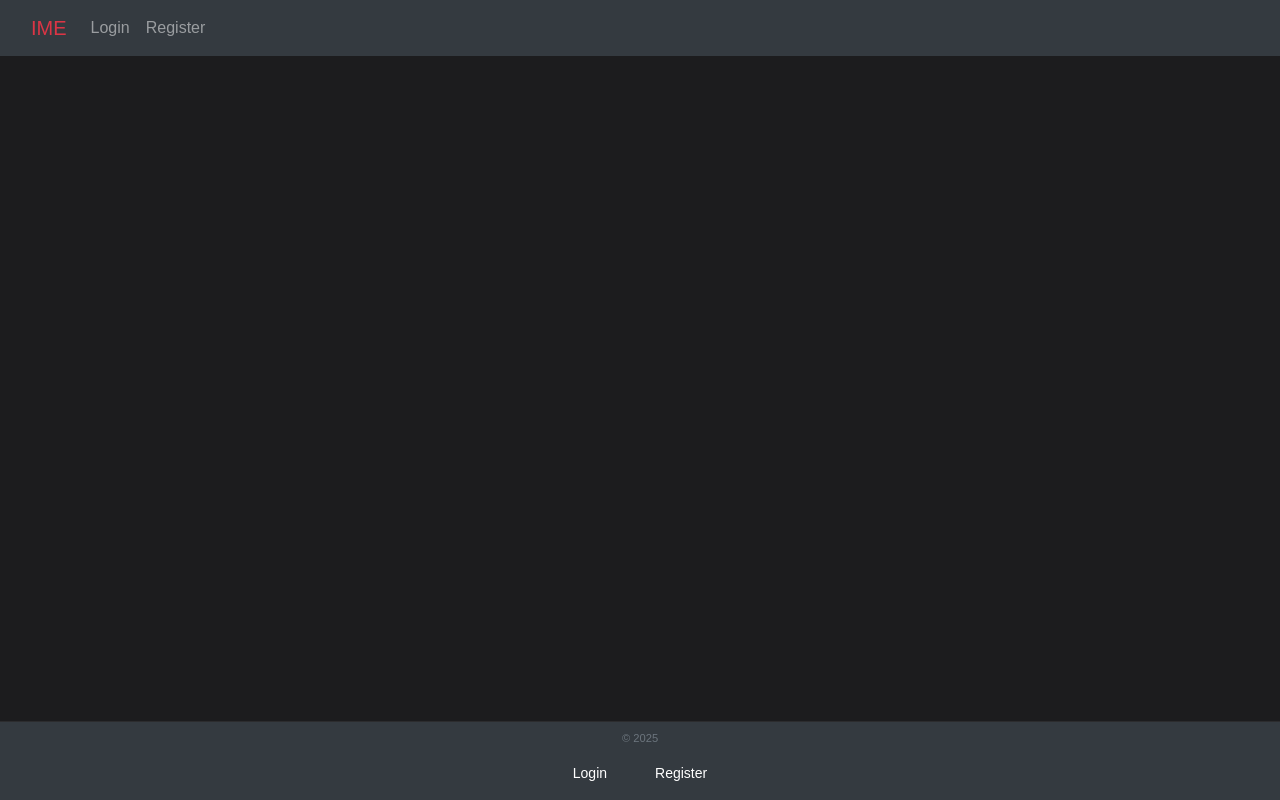
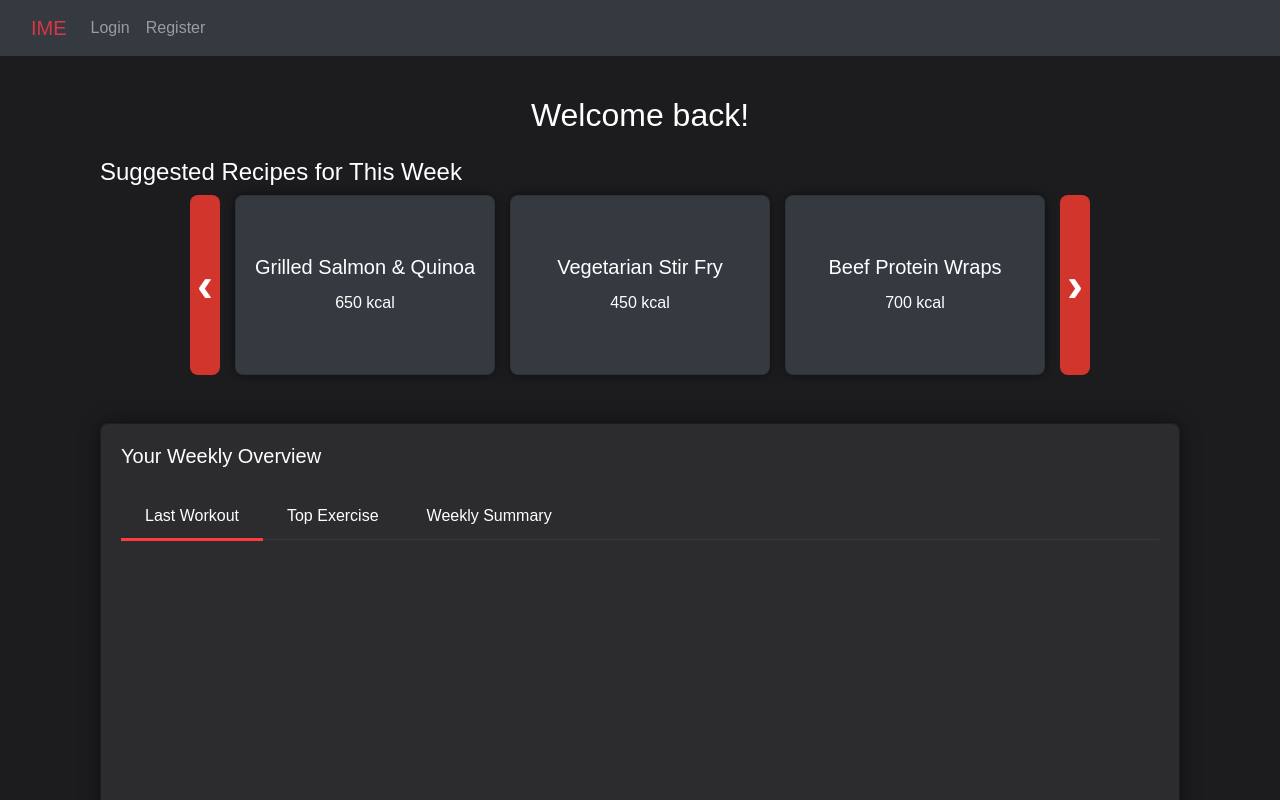
Before and after one commit to Ante-Diluvian/Projekt-Masivni-podatki, a React (Create React App) app in the folder RAIN/frontend/: page / in a window 1280 px wide. Shown: the top 800 px of the page. Built offline with nearby package versions, Linux system fonts and the light colour scheme.

Commit message:
Updated Home screen
Updated homescreen with simple carousel, weekly overview of exercises

```diff
--- /dev/null
+++ b/RAIN/frontend/src/RecipeCarousel.js
@@ -0,0 +1,154 @@
+import React, { useState, useEffect, useRef } from 'react';
+
+function RecipeCarousel() {
+  const mockRecipes = [
+    { title: 'Chicken Salad Bowl', calories: 500 },
+    { title: 'Grilled Salmon & Quinoa', calories: 650 },
+    { title: 'Vegetarian Stir Fry', calories: 450 },
+    { title: 'Beef Protein Wraps', calories: 700 },
+    { title: 'Avocado Toast', calories: 400 },
+    { title: 'Pasta Primavera', calories: 550 },
+  ];
+
+  const visibleCount = 3;
+  const [currentIndex, setCurrentIndex] = useState(0);
+  const timeoutRef = useRef(null);
+
+  const next = () => {
+    setCurrentIndex((prev) => (prev + 1) % mockRecipes.length);
+  };
+
+  const prev = () => {
+    setCurrentIndex((prev) =>
+      prev === 0 ? mockRecipes.length - 1 : prev - 1
+    );
+  };
+
+  const resetTimeout = () => {
+    if (timeoutRef.current) clearTimeout(timeoutRef.current);
+  };
+
+  useEffect(() => {
+    resetTimeout();
+    timeoutRef.current = setTimeout(() => {
+      next();
+    }, 3000);
+
+    return () => resetTimeout();
+  }, [currentIndex]);
+
+  const getVisibleRecipes = () => {
+    let visible = [];
+    for (let i = 0; i < visibleCount; i++) {
+      visible.push(mockRecipes[(currentIndex + i) % mockRecipes.length]);
+    }
+    return visible;
+  };
+
+  const visibleRecipes = getVisibleRecipes();
+
+  return (
+    <div
+      style={{
+        position: 'relative',
+        maxWidth: '900px',
+        margin: 'auto',
+        color: 'white',
+        userSelect: 'none',
+        display: 'flex',
+        alignItems: 'center',
+        height: '180px',
+      }}
+    >
+      {/* Gumb Nazaj */}
+      <button
+        onClick={() => {
+          prev();
+          resetTimeout();
+        }}
+        style={{
+          backgroundColor: 'rgba(255, 59, 48, 0.8)',
+          border: 'none',
+          borderRadius: '0.5rem',
+          width: '30px',     // fiksna širina gumba
+          height: '100%',    // višina kot carousel
+          color: 'white',
+          cursor: 'pointer',
+          fontWeight: 'bold',
+          fontSize: '48px',
+          userSelect: 'none',
+          display: 'flex',
+          alignItems: 'center',
+          justifyContent: 'center',
+          padding: 0,
+          marginRight: '15px',
+        }}
+        aria-label="Previous recipe"
+      >
+        ‹
+      </button>
+
+      {/* Prikaz receptov */}
+      <div
+        style={{
+          display: 'flex',
+          gap: '15px',
+          flexGrow: 1,
+          height: '100%',
+        }}
+      >
+        {visibleRecipes.map((recipe, idx) => (
+          <div
+            key={idx}
+            className="card bg-dark text-white"
+            style={{
+              borderRadius: '0.5rem',
+              padding: '1rem',
+              flex: '1 0 calc(33.333% - 10px)',
+              minWidth: 0,
+              height: '100%',
+              display: 'flex',
+              flexDirection: 'column',
+              justifyContent: 'center',
+              textAlign: 'center',
+              boxShadow: '0 0 10px rgba(0,0,0,0.5)',
+            }}
+          >
+            <h5 className="card-title">{recipe.title}</h5>
+            <p className="card-text">{recipe.calories} kcal</p>
+          </div>
+        ))}
+      </div>
+
+      {/* Gumb Naprej */}
+      <button
+        onClick={() => {
+          next();
+          resetTimeout();
+        }}
+        style={{
+          backgroundColor: 'rgba(255, 59, 48, 0.8)',
+          border: 'none',
+          borderRadius: '0.5rem',
+          width: '30px',      // fiksna širina gumba
+          height: '100%',     // višina kot carousel
+          color: 'white',
+          cursor: 'pointer',
+          fontWeight: 'bold',
+          fontSize: '48px',
+          userSelect: 'none',
+          display: 'flex',
+          alignItems: 'center',
+          justifyContent: 'center',
+          padding: 0,
+          marginLeft: '15px',
+        }}
+        aria-label="Next recipe"
+      >
+        ›
+      </button>
+    </div>
+  );
+}
+
+export default RecipeCarousel;
--- a/RAIN/frontend/src/components/MainScreen.js
+++ b/RAIN/frontend/src/components/MainScreen.js
@@ -1,14 +1,98 @@
-import { useContext } from 'react';
+import { useContext, useEffect, useState } from 'react';
 import { UserContext } from '../userContext';
-import { Navigate } from 'react-router-dom';
+import RecipeCarousel from '../RecipeCarousel';
+import { WorkoutChart, LatestChart, Exercise } from '../Chart';
 
 function MainScreen() {
   const { user } = useContext(UserContext);
+  const [workouts, setWorkouts] = useState([]);
+  const [loading, setLoading] = useState(false);
+  const [error, setError] = useState(null);
+  const [activeTab, setActiveTab] = useState('last');
 
+  useEffect(() => {
+    const GetWorkouts = async () => {
+      if (!user?._id) return;
+
+      setLoading(true);
+      setError(null);
+      try {
+        const res = await fetch(`http://localhost:3001/workouts/workouts/${user._id}`);
+        if (!res.ok) throw new Error(`Failed to fetch: ${res.status}`);
+        const data = await res.json();
+        setWorkouts(Array.isArray(data) ? data : []);
+      } catch (err) {
+        console.error("Fetch error:", err);
+        setError(err.message);
+        setWorkouts([]);
+      } finally {
+        setLoading(false);
+      }
+    };
+
+    GetWorkouts();
+  }, [user]);
+
+  const totalCaloriesWeek = workouts
+    .filter(w => {
+      const diff = Date.now() - new Date(w.startTimestamp).getTime();
+      return diff <= 7 * 24 * 60 * 60 * 1000; //Last 7 days
+    })
+    .reduce((sum, w) => sum + (w.caloriesBurned || 0), 0);
+
+  if (loading) return <div className="alert alert-info">Loading data...</div>;
+  if (error) return <div className="alert alert-danger">Error: {error}</div>;
 
   return (
-    <div className="text-center d-flex flex-column justify-content-center align-items-center h-100">
-      dwa
+    <div className="container pt-5 mt-5">
+      <h2 className="text-center text-white mb-4">Welcome back!</h2>
+
+      <div className="mb-5">
+        <h4 className="text-white">Suggested Recipes for This Week</h4>
+        <RecipeCarousel calories={totalCaloriesWeek} />
+      </div>
+
+      <div className="card text-white shadow-sm" style={{ backgroundColor: '#2C2C2E', borderRadius: '0.5rem' }}>
+        <div className="card-body" style={{ boxShadow: '0 0 20px rgba(0,0,0,0.5)', borderRadius: '0.5rem' }}>
+          <h5 className="card-title">Your Weekly Overview</h5>
+
+          <ul className="nav nav-tabs mt-4 mb-3">
+            <li className="nav-item">
+              <button
+                className={`nav-link text-white ${activeTab === 'last' ? 'active' : ''}`}
+                onClick={() => setActiveTab('last')}
+                style={{ cursor: 'pointer' }}
+              >
+                Last Workout
+              </button>
+            </li>
+            <li className="nav-item">
+              <button
+                className={`nav-link text-white ${activeTab === 'common' ? 'active' : ''}`}
+                onClick={() => setActiveTab('common')}
+                style={{ cursor: 'pointer' }}
+              >
+                Top Exercise
+              </button>
+            </li>
+            <li className="nav-item">
+              <button
+                className={`nav-link text-white ${activeTab === 'summary' ? 'active' : ''}`}
+                onClick={() => setActiveTab('summary')}
+                style={{ cursor: 'pointer' }}
+              >
+                Weekly Summary
+              </button>
+            </li>
+          </ul>
+
+          <div className="tab-content">
+            {activeTab === 'last' && <LatestChart workouts={workouts} />}
+            {activeTab === 'common' && <Exercise workouts={workouts} />}
+            {activeTab === 'summary' && <WorkoutChart workouts={workouts} name={user._id} />}
+          </div>
+        </div>
+      </div>
     </div>
   );
 }
```
